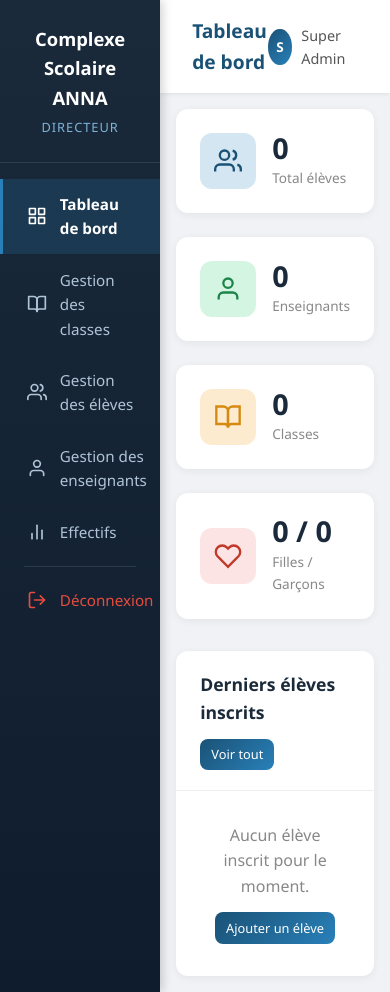
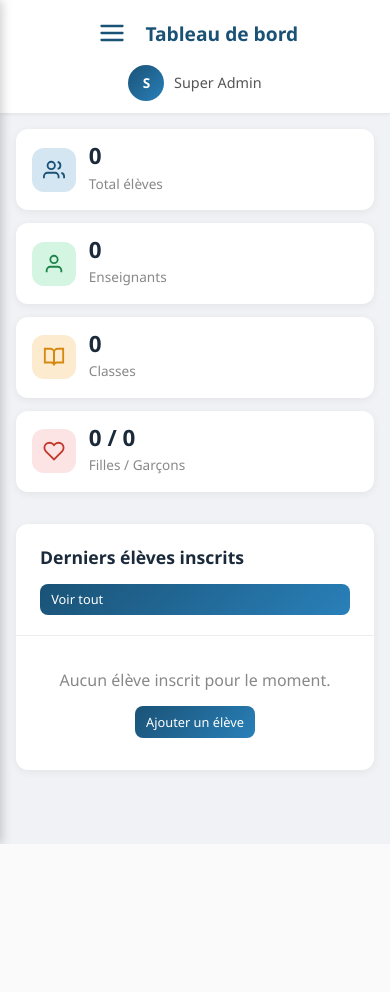
Before and after one commit to Anna25-Mari/Gestion_scolaire, a PHP site: page /directeur/dashboard.php in a window 390 px wide. After the commit the page ends 844 px from the top, so only its background shows below. Run offline with PHP 8.4, Linux system fonts and the light colour scheme; a user stored in the database is signed in; data that the repository does not hold is empty.

Commit message:
Mise à jour du projet

```diff
--- a/frontend/css/admin.css
+++ b/frontend/css/admin.css
@@ -575,39 +575,168 @@
     justify-content: center;
 }
 
+/* ===== MENU TOGGLE ===== */
+
+.menu-toggle {
+    display: none;
+    background: none;
+    border: none;
+    color: #1a5276;
+    cursor: pointer;
+    padding: 0.4rem;
+}
+
+.menu-toggle svg {
+    width: 28px;
+    height: 28px;
+}
+
+.sidebar-overlay {
+    display: none;
+    position: fixed;
+    top: 0;
+    left: 0;
+    width: 100%;
+    height: 100%;
+    background: rgba(0, 0, 0, 0.5);
+    z-index: 199;
+}
+
 /* ===== RESPONSIVE ===== */
 
-@media (max-width: 768px) {
+@media (max-width: 900px) {
+    .menu-toggle {
+        display: block;
+    }
+
     .sidebar {
-        width: 100%;
-        height: auto;
-        position: relative;
+        transform: translateX(-100%);
+        transition: transform 0.3s ease;
+    }
+
+    .sidebar.open {
+        transform: translateX(0);
+    }
+
+    .sidebar-overlay.active {
+        display: block;
     }
 
     .main-content {
         margin-left: 0;
     }
 
+    .topbar {
+        padding: 0.8rem 1rem;
+    }
+
     .stats-grid {
-        grid-template-columns: 1fr;
+        grid-template-columns: repeat(2, 1fr);
+        gap: 0.8rem;
+    }
+
+    .stat-card {
+        padding: 1rem;
+    }
+
+    .stat-icon {
+        width: 44px;
+        height: 44px;
+    }
+
+    .stat-icon svg {
+        width: 22px;
+        height: 22px;
+    }
+
+    .stat-info h3 {
+        font-size: 1.4rem;
     }
 
     .table-header {
         flex-direction: column;
         gap: 0.8rem;
-        align-items: flex-start;
+        align-items: stretch;
+    }
+
+    .table-header form {
+        flex-wrap: wrap;
+    }
+
+    .table-header form input[type="text"] {
+        width: 100%;
     }
 
     .data-table {
         display: block;
         overflow-x: auto;
+        white-space: nowrap;
+    }
+
+    .data-table th,
+    .data-table td {
+        padding: 0.7rem 1rem;
+        font-size: 0.82rem;
     }
 
     .actions-cell {
-        flex-direction: column;
+        flex-direction: row;
+        flex-wrap: nowrap;
     }
 
     .page-content {
         padding: 1rem;
     }
+
+    .form-card {
+        padding: 1.5rem;
+        margin: 0 0.5rem;
+    }
+
+    .form-actions {
+        flex-direction: column;
+    }
+
+    .form-actions .btn {
+        width: 100%;
+        justify-content: center;
+    }
 }
+
+@media (max-width: 480px) {
+    .stats-grid {
+        grid-template-columns: 1fr;
+    }
+
+    .topbar {
+        flex-direction: column;
+        gap: 0.5rem;
+        text-align: center;
+    }
+
+    .topbar-user {
+        justify-content: center;
+    }
+
+    .stat-card {
+        gap: 0.8rem;
+    }
+
+    .form-card {
+        padding: 1.2rem;
+        border-radius: 12px;
+    }
+
+    .form-card h3 {
+        font-size: 1.1rem;
+    }
+
+    .form-card h3::after {
+        width: 35px;
+    }
+
+    .badge {
+        font-size: 0.65rem;
+        padding: 0.2rem 0.5rem;
+    }
+}
--- a/frontend/directeur/header.php
+++ b/frontend/directeur/header.php
@@ -54,9 +54,16 @@ $currentPage = basename($_SERVER['PHP_SELF'], '.php');
         </nav>
     </aside>
 
+    <div class="sidebar-overlay" id="sidebarOverlay"></div>
+
     <main class="main-content">
         <div class="topbar">
-            <h2><?= $pageTitle ?? 'Tableau de bord' ?></h2>
+            <div style="display:flex;align-items:center;gap:0.8rem;">
+                <button class="menu-toggle" id="menuToggle">
+                    <svg viewBox="0 0 24 24" fill="none" stroke="currentColor" stroke-width="2" stroke-linecap="round"><line x1="3" y1="6" x2="21" y2="6"/><line x1="3" y1="12" x2="21" y2="12"/><line x1="3" y1="18" x2="21" y2="18"/></svg>
+                </button>
+                <h2><?= $pageTitle ?? 'Tableau de bord' ?></h2>
+            </div>
             <div class="topbar-user">
                 <div class="user-avatar"><?= strtoupper(substr($_SESSION['prenom'], 0, 1)) ?></div>
                 <span><?= htmlspecialchars(getUserName()) ?></span>
--- a/frontend/js/admin.js
+++ b/frontend/js/admin.js
@@ -1,4 +1,22 @@
 document.addEventListener('DOMContentLoaded', function () {
+
+    var menuToggle = document.getElementById('menuToggle');
+    var sidebar = document.querySelector('.sidebar');
+    var overlay = document.getElementById('sidebarOverlay');
+
+    if (menuToggle && sidebar) {
+        menuToggle.addEventListener('click', function () {
+            sidebar.classList.toggle('open');
+            overlay.classList.toggle('active');
+        });
+    }
+
+    if (overlay) {
+        overlay.addEventListener('click', function () {
+            sidebar.classList.remove('open');
+            overlay.classList.remove('active');
+        });
+    }
 
     document.querySelectorAll('[data-confirm]').forEach(function (el) {
         el.addEventListener('click', function (e) {
```
Also changed, not shown: frontend/admin/header.php (+8 -1 lines).
